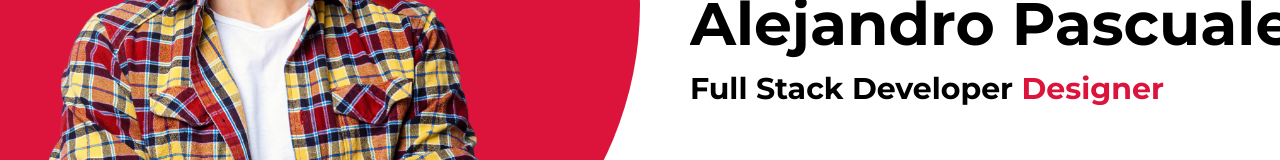
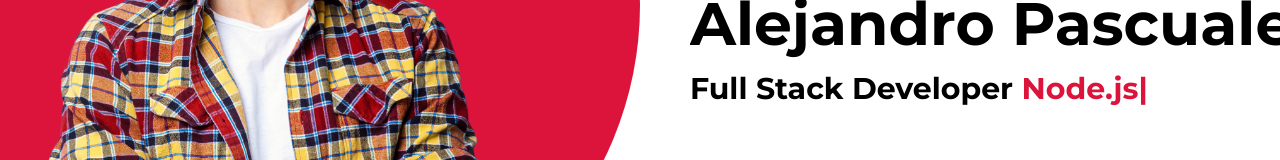
Before and after one commit to alejandropascuale/personal-portfolio, a React (Create React App) app: page / in a window 1280 px wide. Shown: the part 415-575 px from the top of the page. Built offline with nearby package versions, Linux system fonts and the light colour scheme; a web font is replaced by a local one.

Commit message:
install ityped and use to show technologies

```diff
--- a/package.json
+++ b/package.json
@@ -8,6 +8,7 @@
     "@testing-library/jest-dom": "^5.14.1",
     "@testing-library/react": "^12.0.0",
     "@testing-library/user-event": "^13.2.1",
+    "ityped": "^1.0.3",
     "node-sass": "^7.0.1",
     "react": "^17.0.2",
     "react-dom": "^17.0.2",
--- a/src/components/intro/Intro.jsx
+++ b/src/components/intro/Intro.jsx
@@ -1,6 +1,20 @@
-import './intro.scss'
+import './intro.scss';
+import { useEffect, useRef } from 'react';
+import { init } from 'ityped';
 
 export default function Intro() {
+
+  const textRef = useRef();
+
+  useEffect(() => {
+    init(textRef.current, {
+      showCursor: true,
+      backDelay: 1500,
+      backSpeed: 60,
+      strings: ['React', 'Node.js', 'Python' ],
+    })
+  }, [])
+
   return (
     <div className='intro' id='intro'>
       <div className="left">
@@ -12,7 +26,7 @@
         <div className="wrapper">
           <h2>Hi there, I'm</h2>
           <h1>Alejandro Pascuale</h1>
-          <h3>Full Stack Developer <span>Designer</span></h3>
+          <h3>Full Stack Developer <span ref={textRef}></span></h3>
         </div>
         <a href="#portfolio">
           <img src="assets/down.png" alt="" />
--- a/src/components/intro/intro.scss
+++ b/src/components/intro/intro.scss
@@ -50,6 +50,18 @@
                     font-size: inherit;
                     color: $presentation;
                 }
+                .ityped-cursor {
+                    animation: blink 1s infinite;
+                }
+
+                @keyframes blink {
+                    50% {
+                        opacity: 1;
+                    }
+                    100% {
+                        opacity: 0;
+                    }
+                }
             }
         }
         a {
```
Also changed, not shown: 2 other files (tests, documents, lock files or other folders).
